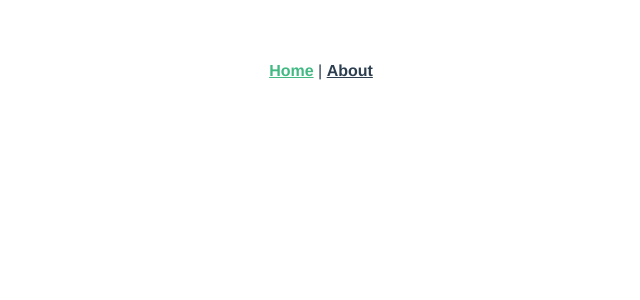
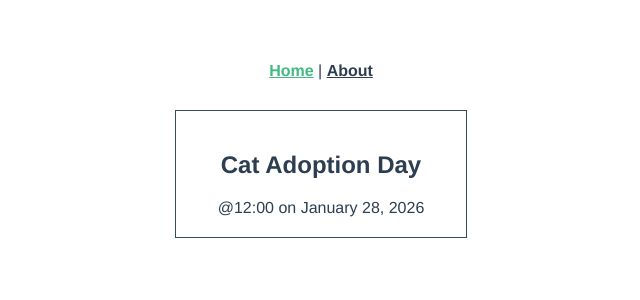
Before and after one commit to MappiPun/LAB02-VUE, a Vue app in the folder lab02-vue/: page / in a window 1280 px wide. Shown: the top 300 px of the page, without its empty margins (319-959 px from the left). Built offline with nearby package versions, Linux system fonts and the light colour scheme.

Commit message:
CheckPoint 7

```diff
--- a/lab02-vue/src/components/EventCard.vue
+++ b/lab02-vue/src/components/EventCard.vue
@@ -1,9 +1,44 @@
 <script setup lang="ts">
-// defineProps<{
-//   msg: string
-// }>()
+import { ref } from 'vue'
+
+const event = ref({
+  id: 5928101,
+  category: 'animal welfare',
+  title: 'Cat Adoption Day',
+  description: 'Find your new feline friend at this event.',
+  location: 'Meow Town',
+  date: 'January 28, 2026',
+  time: '12:00',
+  petsAllowed: true,
+  organizer: 'Kat Laydee'
+})
 </script>
 
 <template>
-  <div class="greetings"></div>
+  <div class="event-class">
+    <div class="event-card">
+      <h2>{{ event.title }}</h2>
+      <span>@{{ event.time }} on {{ event.date }}</span>
+    </div>
+  </div>
 </template>
+
+<style scoped>
+.event-class {
+  display: flex;
+  justify-content: center;
+}
+
+.event-card {
+  padding: 20px;
+  width: 250px;
+  cursor: pointer;
+  border: 1px solid #39495c;
+  margin-bottom: 18px;
+}
+
+.event-card:hover {
+  transform: scale(1.01);
+  box-shadow: 0 3px 12px 0 rgba(0, 0, 0, 0.2);
+}
+</style>
--- a/lab02-vue/src/views/HomeView.vue
+++ b/lab02-vue/src/views/HomeView.vue
@@ -1,6 +1,9 @@
 <script setup lang="ts">
+import EventCard from '@/components/EventCard.vue'
 </script>
 
 <template>
-  <div class="home"></div>
+  <div class="home">
+    <EventCard />
+  </div>
 </template>
```
